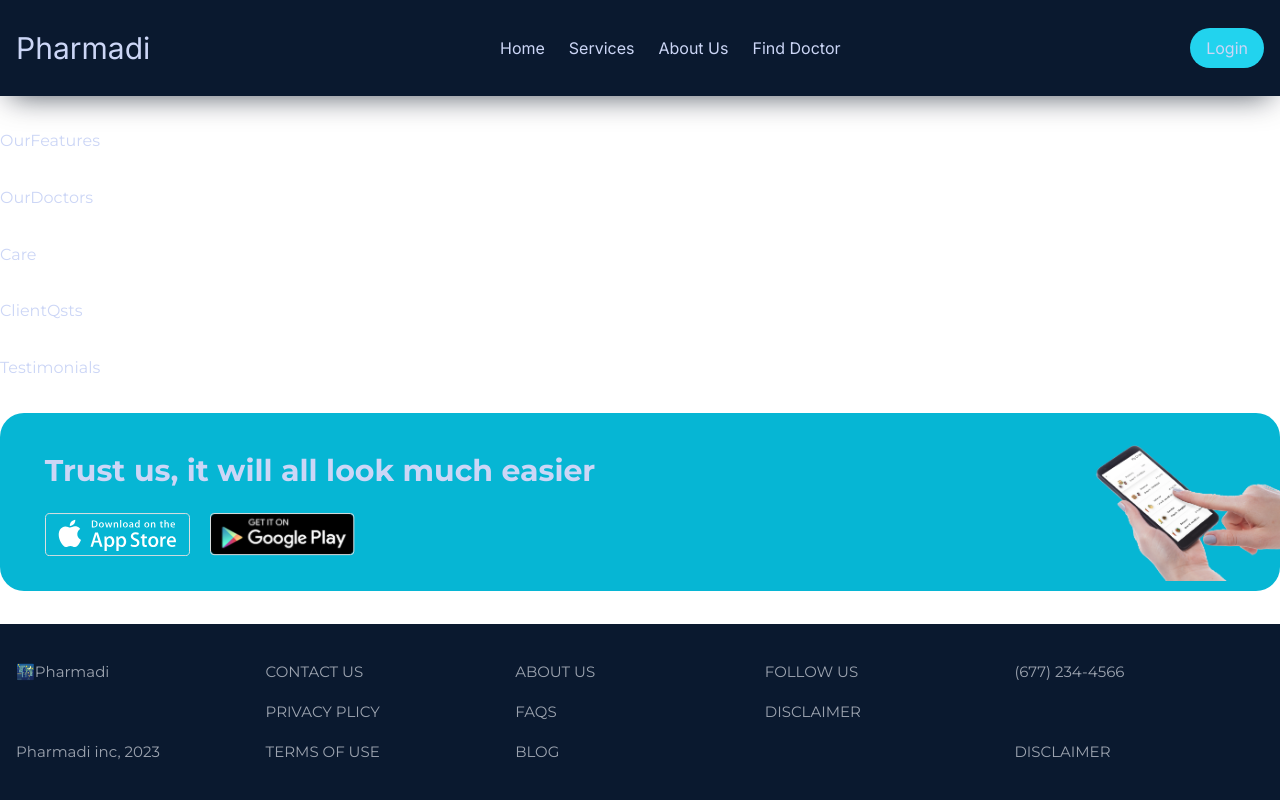
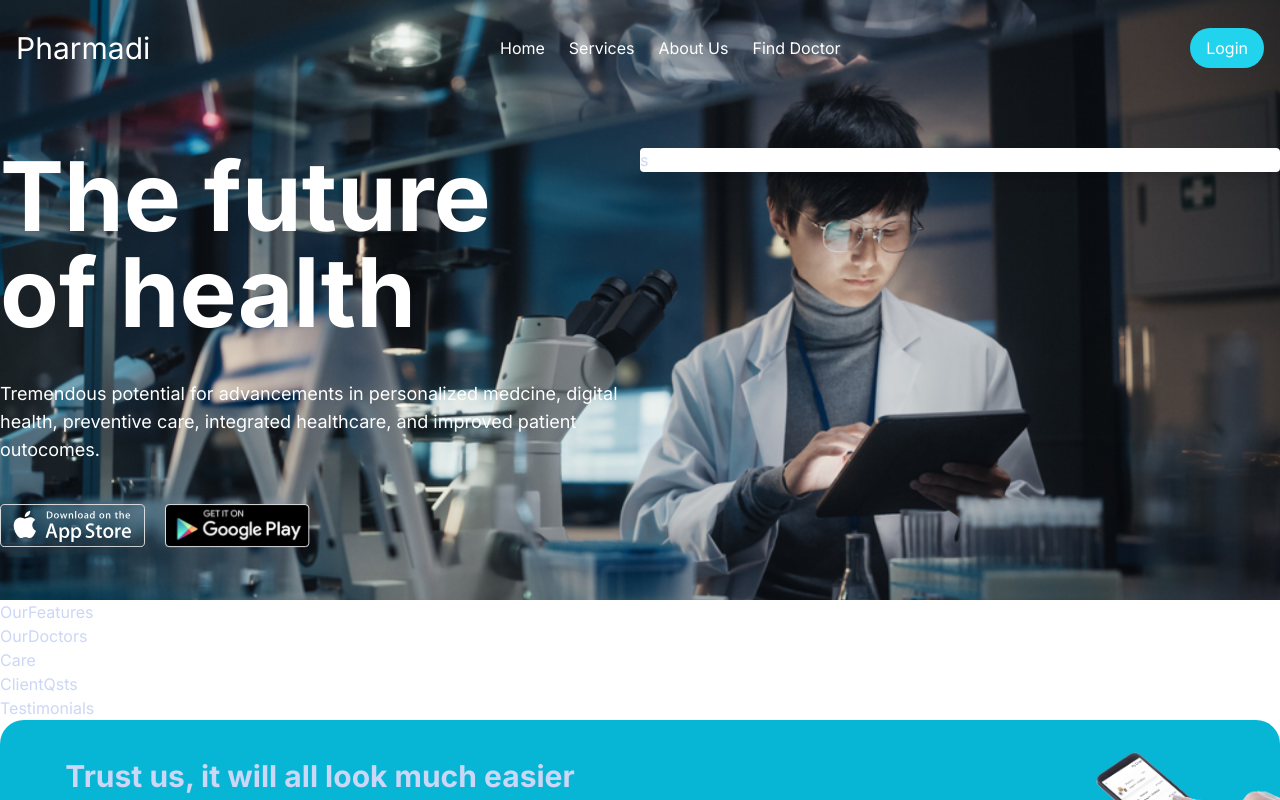
Before and after one commit to IGUIDER-AMINE/healthcare-website, a Next.js app: page / in a window 1280 px wide. Shown: the top 800 px of the page. Built offline with nearby package versions, Linux system fonts and the light colour scheme.

Commit message:
push banner

```diff
--- a/components/Banner.tsx
+++ b/components/Banner.tsx
@@ -1,7 +1,57 @@
+import { appleStore, googlePlay } from "@/public";
+import Image from "next/image";
 import React from "react";
+import NavBar from "./NavBar";
 
 const Banner = () => {
-  return <div>Banner</div>;
+  return (
+    <section
+      id="banner"
+      className="grid min-h-[600px] relative bg-cover"
+      style={{ backgroundImage: `url('./images/bannertwo.jpg')` }}
+    >
+      <NavBar />
+      <div className="container mx-auto z-10">
+        <div className="flex">
+          <div className="space-y-10 text-white flex-1">
+            <h1 className="text-8xl font-bold">
+              The future <br /> of health
+            </h1>
+            <p className="text-lg">
+              Tremendous potential for advancements in personalized medcine,
+              digital health, preventive care, integrated healthcare, and
+              improved patient outocomes.
+            </p>
+            <div className="flex gap-5">
+              <div>
+                <Image
+                  src={appleStore}
+                  alt="out-app"
+                  className="object-cover"
+                  width={145}
+                  height={100}
+                />
+              </div>
+              <div>
+                <Image
+                  src={googlePlay}
+                  alt="out-app"
+                  className="object-cover"
+                  width={145}
+                  height={50}
+                />
+              </div>
+            </div>
+          </div>
+          <div className="flex-1">
+            <div className="max-w-sm rounded bg-white overflow-hidden shadow-lg">
+              s
+            </div>
+          </div>
+        </div>
+      </div>
+    </section>
+  );
 };
 
 export default Banner;
--- a/components/NavBar.tsx
+++ b/components/NavBar.tsx
@@ -2,8 +2,8 @@ import React from "react";
 
 const NavBar = () => {
   return (
-    <section className="w-full shadow-navbarShadow h-20 lg:h-[12vh] sticky top-0 z-50 bg-bodyColor px-4">
-      <div className="max-w-container h-full mx-auto py-1 font-titleFont flex items-center justify-between">
+    <section className="w-full text-white container mx-auto h-20 lg:h-[12vh] sticky top-0 z-50 px-4">
+      <div className="h-full py-1 font-titleFont flex items-center justify-between">
         <div className="text-3xl">Pharmadi</div>
         <div>
           <ul className="hidden gap-6 text-1xl md:flex">
--- a/package.json
+++ b/package.json
@@ -15,6 +15,7 @@
     "autoprefixer": "10.4.14",
     "eslint": "8.41.0",
     "eslint-config-next": "13.4.4",
+    "framer-motion": "^10.12.16",
     "next": "13.4.4",
     "postcss": "8.4.24",
     "react": "18.2.0",
--- a/pages/index.tsx
+++ b/pages/index.tsx
@@ -1,3 +1,4 @@
+import Banner from "@/components/Banner";
 import Care from "@/components/Care";
 import ClientQsts from "@/components/ClientQsts";
 import Footer from "@/components/Footer";
@@ -17,9 +18,10 @@ export default function Home() {
         <meta name="viewport" content="width=device-width, initial-scale=1" />
         <link rel="icon" href="/logo.ico" />
       </Head>
-      <main className="w-full bodyFont h-screen flex flex-col justify-between text-[16px] font-bodyFont bg-white text-textLight">
+      <main className="w-full font-titleFont h-screen flex flex-col justify-between text-[16px] font-bodyFont bg-white text-textLight">
         {/* <main className="w-full container mx-auto text-[16px] h-screen font-bodyFont bg-white text-textLight overflow-x-hidden overflow-y-scroll scrollbar scrollbar-track-textDark/20 scrollbar-thumb-textDark/60"> */}
-        <NavBar />
+        {/* <NavBar /> */}
+        <Banner />
         <OurFeatures />
         <OurDoctors />
         <Care />
```
Also changed, not shown: public/images/bannertwo.jpg (added), 1 other file (tests, documents, lock files or other folders).
